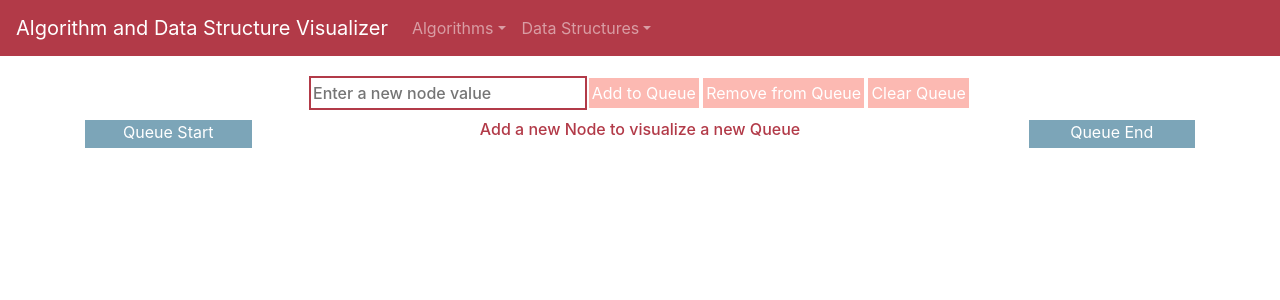
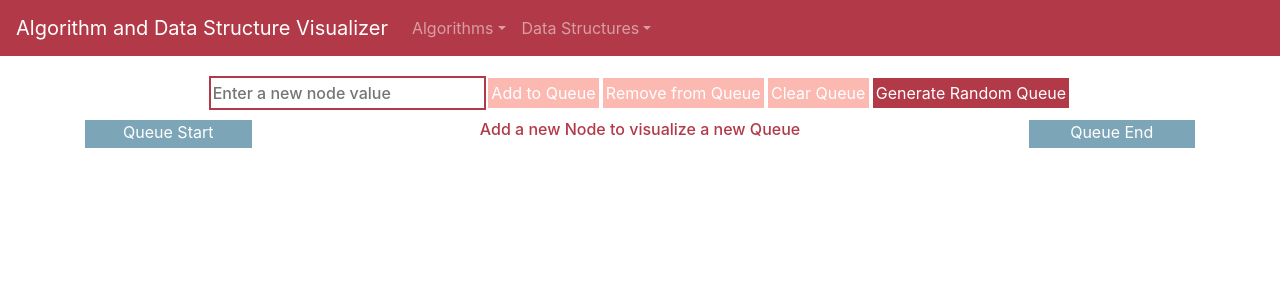
Before and after one commit to matt-hendrick/Algorithm-Data-Structure-Visualizer, a React (Create React App) app: page /queue in a window 1280 px wide. Shown: the top 300 px of the page. Built offline with nearby package versions, Linux system fonts and the light colour scheme.

Commit message:
Add: GenerateRandomQueue to QueueVis

```diff
--- a/src/containers/QueueVisualizer/QueueVisualizer.tsx
+++ b/src/containers/QueueVisualizer/QueueVisualizer.tsx
@@ -7,6 +7,9 @@ import Queue from '../../dataStructures/Queue/Queue';
 // Components
 import MyButton from '../../components/MyButton/MyButton';
 import Input from '../../components/Input/Input';
+
+// Utility
+import { getRandomInt } from '../../utility/utilityFunctions';
 
 function QueueVisualizer() {
   const [queue, setQueue] = useState<Queue | null>(null);
@@ -47,6 +50,16 @@ function QueueVisualizer() {
     }
   };
 
+  const generateRandomQueue = () => {
+    let newQueue = new Queue();
+    let stackMaxHeight = getRandomInt(1, 50);
+    for (let i = 0; i < stackMaxHeight; i++) {
+      newQueue.add(getRandomInt(1, 100));
+    }
+    setQueue(newQueue);
+    setArr(newQueue.toArray() as string[]);
+  };
+
   const updateNodeValue = (event: React.ChangeEvent) => {
     const target = event.target as HTMLInputElement;
     if (target) {
@@ -72,6 +85,7 @@ function QueueVisualizer() {
         <MyButton onClick={clearQueue} disabled={!arr}>
           Clear Queue
         </MyButton>
+        <MyButton onClick={generateRandomQueue}>Generate Random Queue</MyButton>
       </div>
       <div className="queue-container">
         <div className="queue-border-column">Queue Start</div>
```
